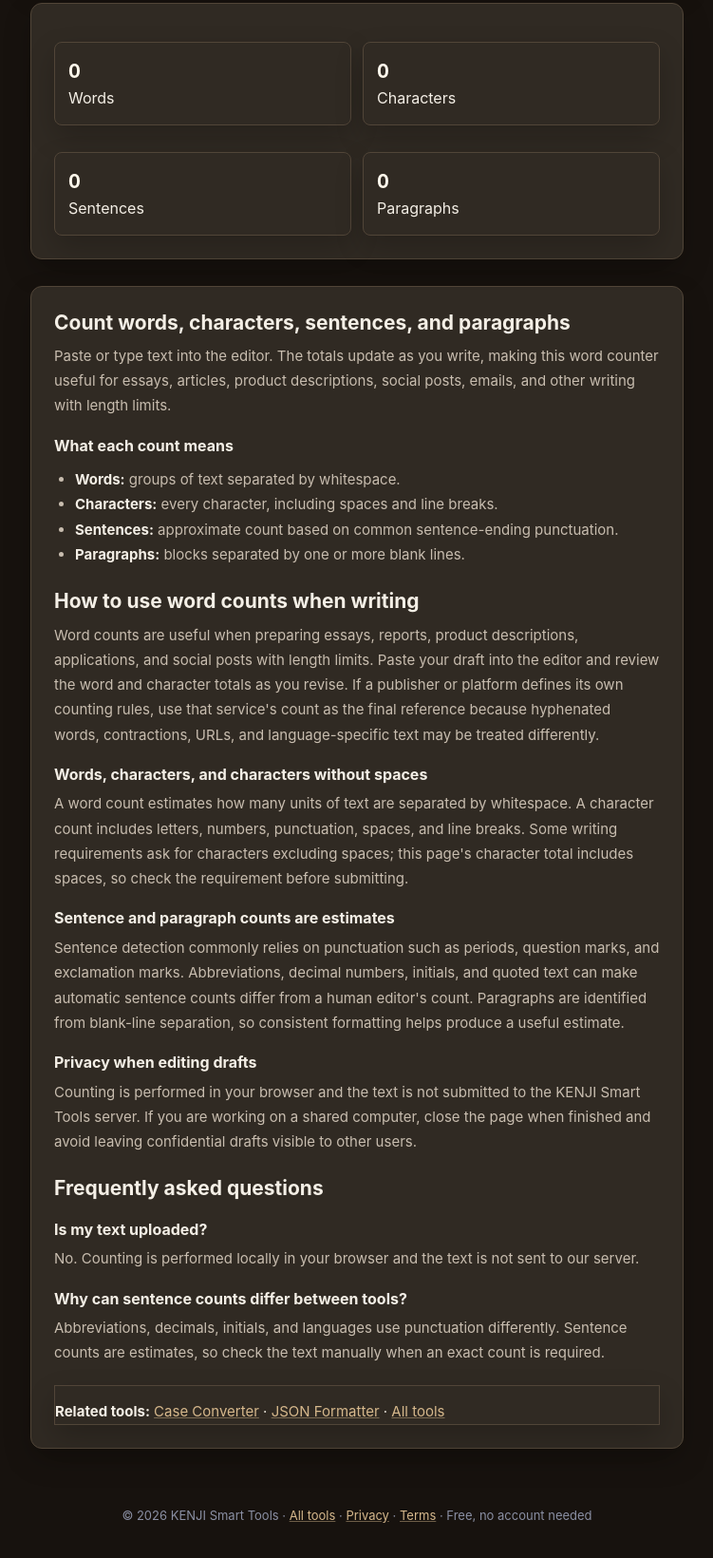
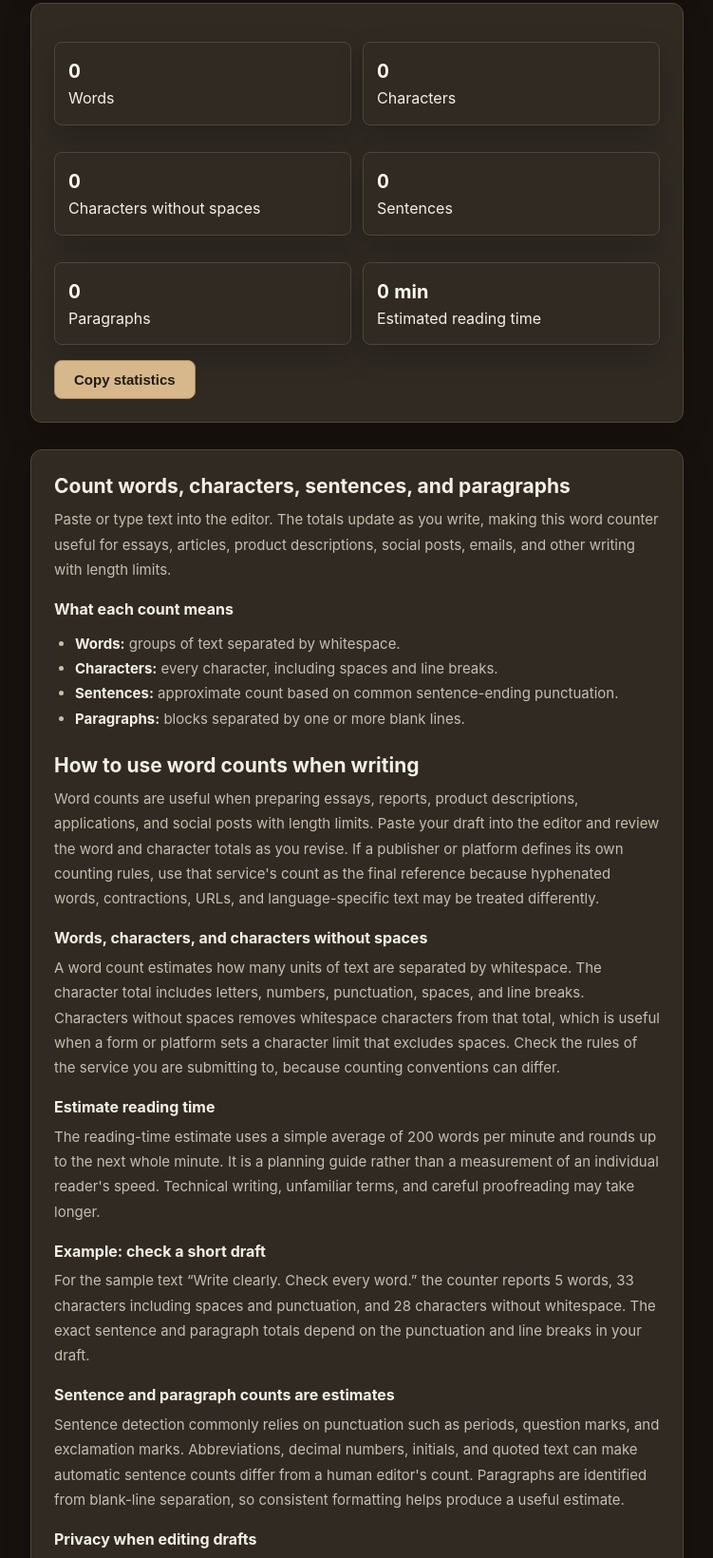
Before and after one commit to bosscobossco69-wq/kenji-smart-tools, a plain HTML site: page word-counter.html in a window 1280 px wide. Shown: the part 448-2088 px from the top of the page at 95% size, without its empty margins (264-1015 px from the left). Drawn offline with Linux system fonts and the light colour scheme.

Commit message:
Improve Word Counter statistics and helpful guidance

```diff
--- a/word-counter.html
+++ b/word-counter.html
@@ -41,15 +41,21 @@ footer{text-align:center;color:#8a8fa3;font-size:13px;padding:24px 16px}
   <label>Your text</label>
   <textarea id="t" placeholder="Start typing or paste your text here..." oninput="count()"></textarea>
 </div>
-<div class="card">
+<div class="card" aria-label="Live text statistics">
   <div class="row">
     <div class="result"><b id="w">0</b><br>Words</div>
     <div class="result"><b id="c">0</b><br>Characters</div>
   </div>
   <div class="row" style="margin-top:12px">
+    <div class="result"><b id="cns">0</b><br>Characters without spaces</div>
     <div class="result"><b id="s">0</b><br>Sentences</div>
+  </div>
+  <div class="row" style="margin-top:12px">
     <div class="result"><b id="p">0</b><br>Paragraphs</div>
+    <div class="result"><b id="rt">0 min</b><br>Estimated reading time</div>
   </div>
+  <button type="button" id="copy-stats" onclick="copyStats()">Copy statistics</button>
+  <p id="copy-status" role="status" aria-live="polite"></p>
 </div>
 
 <section class="seo-guide" aria-labelledby="guide-title">
@@ -59,7 +65,11 @@ footer{text-align:center;color:#8a8fa3;font-size:13px;padding:24px 16px}
 <h2>How to use word counts when writing</h2>
 <p>Word counts are useful when preparing essays, reports, product descriptions, applications, and social posts with length limits. Paste your draft into the editor and review the word and character totals as you revise. If a publisher or platform defines its own counting rules, use that service's count as the final reference because hyphenated words, contractions, URLs, and language-specific text may be treated differently.</p>
 <h3>Words, characters, and characters without spaces</h3>
-<p>A word count estimates how many units of text are separated by whitespace. A character count includes letters, numbers, punctuation, spaces, and line breaks. Some writing requirements ask for characters excluding spaces; this page's character total includes spaces, so check the requirement before submitting.</p>
+<p>A word count estimates how many units of text are separated by whitespace. The character total includes letters, numbers, punctuation, spaces, and line breaks. Characters without spaces removes whitespace characters from that total, which is useful when a form or platform sets a character limit that excludes spaces. Check the rules of the service you are submitting to, because counting conventions can differ.</p>
+<h3>Estimate reading time</h3>
+<p>The reading-time estimate uses a simple average of 200 words per minute and rounds up to the next whole minute. It is a planning guide rather than a measurement of an individual reader's speed. Technical writing, unfamiliar terms, and careful proofreading may take longer.</p>
+<h3>Example: check a short draft</h3>
+<p>For the sample text “Write clearly. Check every word.” the counter reports 5 words, 33 characters including spaces and punctuation, and 28 characters without whitespace. The exact sentence and paragraph totals depend on the punctuation and line breaks in your draft.</p>
 <h3>Sentence and paragraph counts are estimates</h3>
 <p>Sentence detection commonly relies on punctuation such as periods, question marks, and exclamation marks. Abbreviations, decimal numbers, initials, and quoted text can make automatic sentence counts differ from a human editor's count. Paragraphs are identified from blank-line separation, so consistent formatting helps produce a useful estimate.</p>
 <h3>Privacy when editing drafts</h3>
@@ -73,11 +83,24 @@ footer{text-align:center;color:#8a8fa3;font-size:13px;padding:24px 16px}
 <footer>&copy; 2026 KENJI Smart Tools &middot; <a href="/">All tools</a> &middot; <a href="/privacy.html">Privacy</a> &middot; <a href="/terms.html">Terms</a> &middot; Free, no account needed</footer>
 <script>
 function count(){const t=document.getElementById('t').value;
- document.getElementById('w').textContent=(t.trim().match(/\S+/g)||[]).length;
+ const words=(t.trim().match(/\S+/g)||[]).length;
+ document.getElementById('w').textContent=words;
  document.getElementById('c').textContent=t.length;
+ document.getElementById('cns').textContent=t.replace(/\s/g,'').length;
  document.getElementById('s').textContent=(t.match(/[.!?]+(\s|$)/g)||[]).length|| (t.trim()?1:0);
- document.getElementById('p').textContent=t.trim()===''?0:t.trim().split(/\n\s*\n/).length;}
-
+ document.getElementById('p').textContent=t.trim()===''?0:t.trim().split(/\n\s*\n/).length;
+ document.getElementById('rt').textContent=(words===0?0:Math.ceil(words/200))+' min';}
+async function copyStats(){const values=[
+ 'Words: '+document.getElementById('w').textContent,
+ 'Characters: '+document.getElementById('c').textContent,
+ 'Characters without spaces: '+document.getElementById('cns').textContent,
+ 'Sentences: '+document.getElementById('s').textContent,
+ 'Paragraphs: '+document.getElementById('p').textContent,
+ 'Estimated reading time: '+document.getElementById('rt').textContent
+ ].join('\n');
+ const status=document.getElementById('copy-status');
+ try{await navigator.clipboard.writeText(values);status.textContent='Statistics copied.';}
+ catch(error){status.textContent='Clipboard access is unavailable in this browser. Select and copy the values manually.';}}
 count();
 </script>
 </body>
```
